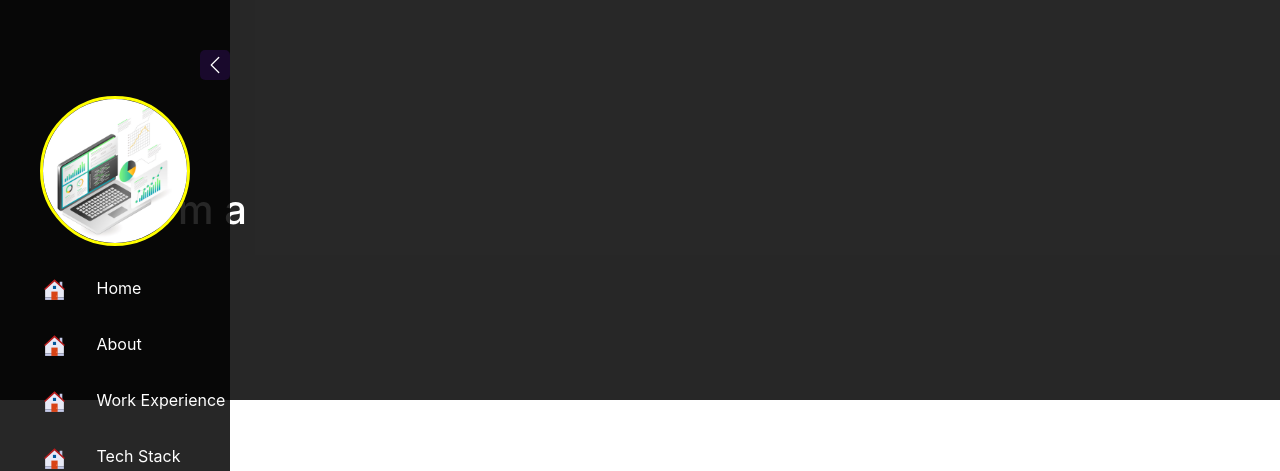
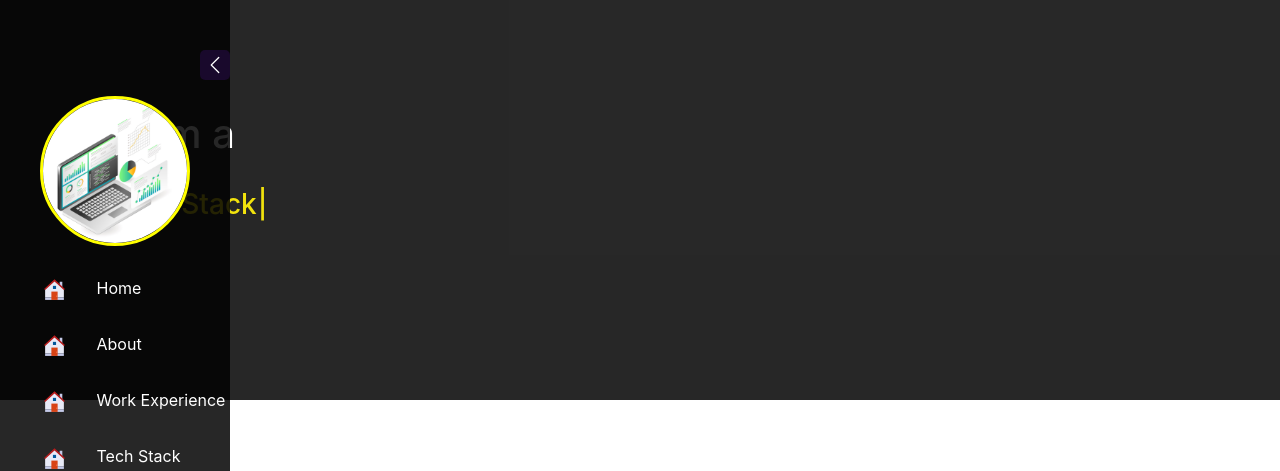
Before and after one commit to supanut-w/portfolio, a React (Create React App) app in the folder client/: page / in a window 1280 px wide. Shown: the top 471 px of the page. Built offline with nearby package versions, Linux system fonts and the light colour scheme.

Commit message:
add typewritting effect

```diff
--- a/client/package.json
+++ b/client/package.json
@@ -10,6 +10,7 @@
     "react-dom": "^18.2.0",
     "react-icons": "^4.7.1",
     "react-scripts": "5.0.1",
+    "typewriter-effect": "^2.19.0",
     "web-vitals": "^2.1.4"
   },
   "scripts": {
--- a/client/src/Components/Home/Home.css
+++ b/client/src/Components/Home/Home.css
@@ -3,11 +3,12 @@
   color: white;
 }
 
-.home-content h1 {
-  display: flex;
-  flex-direction: column;
-  justify-content: center;
-  line-height: 400px;
-  margin: auto;
+.home-content{
   padding: 10px;
+  margin-top: 100px;
 }
+
+.home-content h3 {
+  margin-top: 30px;
+  color: rgb(242, 227, 13);
+}
--- a/client/src/Components/Home/Home.js
+++ b/client/src/Components/Home/Home.js
@@ -1,14 +1,30 @@
-import React from 'react'
+import React from "react";
 import "./Home.css";
+import Typewriter from "typewriter-effect";
 
 const Home = () => {
   return (
-    <div className='container-fluid home'>
-      <div className='container home-content'>
+    <div className="container-fluid home">
+      <div className="container home-content">
         <h1>Hi I'm a</h1>
+        <h3>
+          <Typewriter
+            options={{
+              strings: [
+                "Full Stack Software Developer",
+                "MERN Stack",
+                "Web Developer",
+                "UI/UX Designer",
+              ],
+              autoStart: true,
+              loop: true,
+              delay: 5
+            }}
+          />
+        </h3>
       </div>
     </div>
-  )
-}
+  );
+};
 
-export default Home
+export default Home;
```
Also changed, not shown: 1 other file (tests, documents, lock files or other folders).
